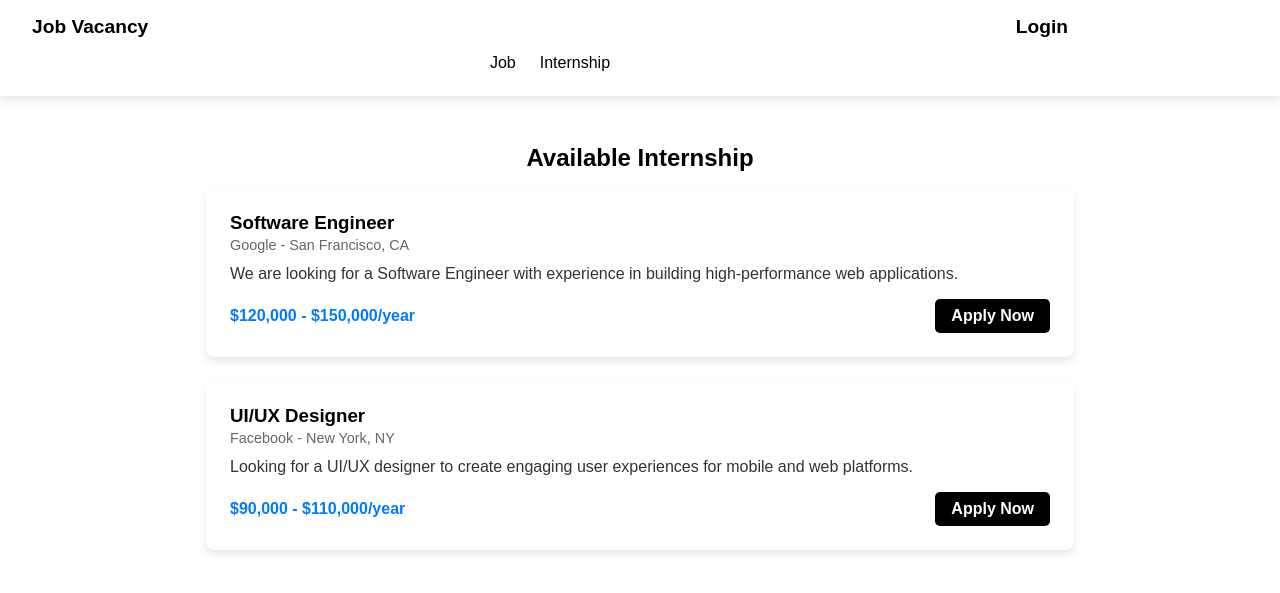
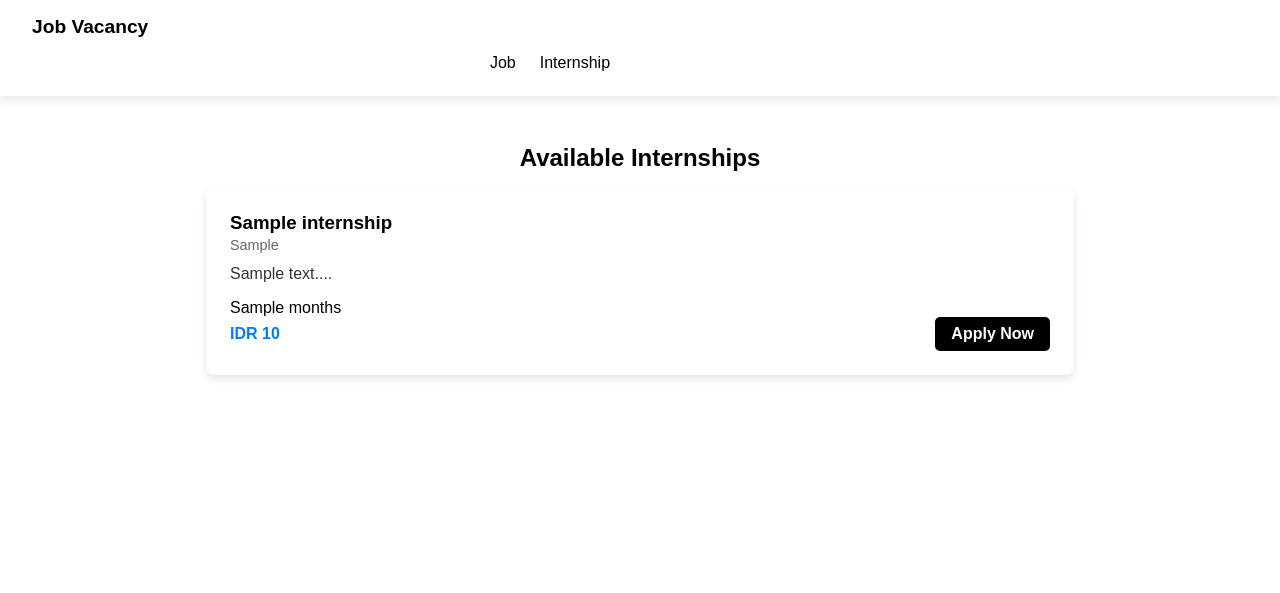
Before and after one commit to joheee/JobVacancy, a PHP site: page /view/internship.php in a window 1280 px wide. Shown: the top 593 px of the page. Run offline with PHP 8.4, Linux system fonts and the light colour scheme; tables that the repository leaves empty or names only in its code hold one stand-in row (values such as "Sample post").

Commit message:
read data

```diff
--- /dev/null
+++ b/config/database.php
@@ -0,0 +1,18 @@
+<?php
+class Database {
+    private $host = "localhost";
+    private $user = "root";
+    private $pass = "";
+    private $dbname = "db_jobvacancy";
+    public $conn;
+
+    public function __construct() {
+        try {
+            $this->conn = new PDO("mysql:host=$this->host;dbname=$this->dbname;charset=utf8mb4", $this->user, $this->pass);
+            $this->conn->setAttribute(PDO::ATTR_ERRMODE, PDO::ERRMODE_EXCEPTION);
+        } catch (PDOException $e) {
+            die("Database connection failed: " . $e->getMessage());
+        }
+    }
+}
+?>
--- /dev/null
+++ b/model/internship.php
@@ -0,0 +1,18 @@
+<?php
+require_once __DIR__ . '/../config/database.php';
+
+class Internship {
+    private $db;
+
+    public function __construct() {
+        $this->db = (new Database())->conn;
+    }
+
+    public function getAllInternships() {
+        $query = "SELECT * FROM internships";
+        $stmt = $this->db->prepare($query);
+        $stmt->execute();
+        return $stmt->fetchAll(PDO::FETCH_ASSOC);
+    }
+}
+?>
--- a/view/internship.php
+++ b/view/internship.php
@@ -1,3 +1,9 @@
+<?php
+require_once __DIR__ . '../../model/internship.php';
+$internship = new Internship();
+$internships = $internship->getAllInternships();
+?>
+
 <!DOCTYPE html>
 <html lang="en">
 <head>
@@ -13,7 +19,7 @@
         <nav class="nav-container">
             <div class="nav-upper-container">
                 <div>Job Vacancy</div>
-                <div>Login</div>
+                <div></div>
             </div>
             <div class="nav-link-container">
                 <a href="/view/job.php">Job</a>
@@ -22,39 +28,32 @@
         </nav>
     </nav>
 
-    <!-- Job Listings Section -->
+    <!-- Internship Listings Section -->
     <section class="job-listings">
-        <h2>Available Internship</h2>
+        <h2>Available Internships</h2>
 
-        <!-- Job Card -->
+        <?php if (!empty($internships)): ?>
+            <?php foreach ($internships as $internship): ?>
                 <div class="job-card">
                     <div class="job-header">
                         <div class="job-info">
-                    <h3>Software Engineer</h3>
-                    <p>Google - San Francisco, CA</p>
+                            <h3><?= htmlspecialchars($internship["title"]); ?></h3>
+                            <p><?= htmlspecialchars($internship["location"]); ?></p>
                         </div>
                     </div>
-            <p class="job-description">We are looking for a Software Engineer with experience in building high-performance web applications.</p>
+                    <p class="job-description">
+                        <?= htmlspecialchars(substr($internship["description"], 0, 100)); ?>...
+                    </p>
+                    <span class="duration"><?= htmlspecialchars($internship["duration"]); ?> months</span>
                     <div class="job-footer">
-                <span class="salary">$120,000 - $150,000/year</span>
+                        <span class="salary">IDR <?= number_format($internship["salary"], 0, ',', '.'); ?></span>
                         <button class="apply-button">Apply Now</button>
                     </div>
                 </div>
-
-        <!-- Another Job Card -->
-        <div class="job-card">
-            <div class="job-header">
-                <div class="job-info">
-                    <h3>UI/UX Designer</h3>
-                    <p>Facebook - New York, NY</p>
-                </div>
-            </div>
-            <p class="job-description">Looking for a UI/UX designer to create engaging user experiences for mobile and web platforms.</p>
-            <div class="job-footer">
-                <span class="salary">$90,000 - $110,000/year</span>
-                <button class="apply-button">Apply Now</button>
-            </div>
-        </div>
+            <?php endforeach; ?>
+        <?php else: ?>
+            <p>No internship listings available.</p>
+        <?php endif; ?>
 
     </section>
 
```
Also changed, not shown: model/job.php (added, +18 -0 lines), view/job.php (+19 -21 lines). Lines whose indentation alone changed are shown as unchanged.
